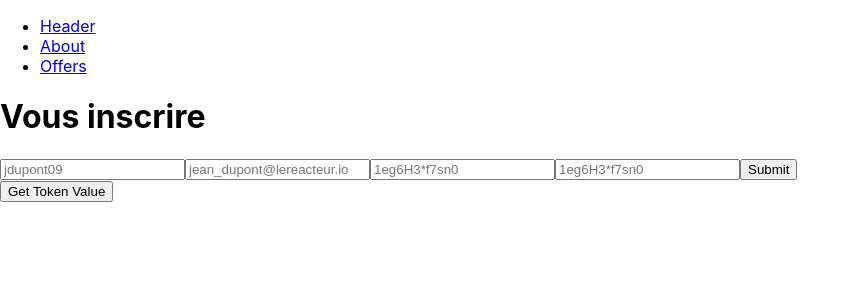
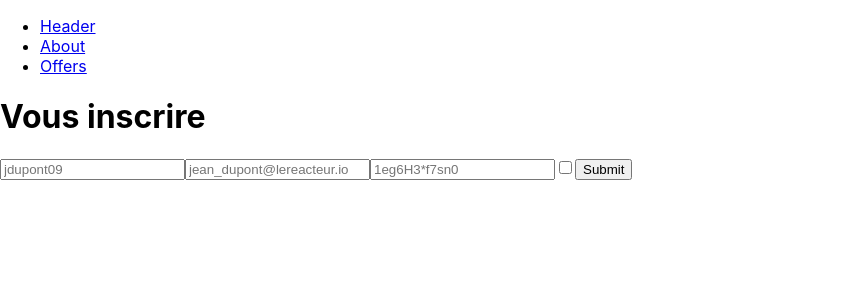
Before and after one commit to Chendadev/Vinted-frontend, a React (Create React App) app: page /signup in a window 1280 px wide. Shown: the top 300 px of the page, without its empty margins (0-860 px from the left). Built offline with nearby package versions, Linux system fonts and the light colour scheme; the HTML template or start-up script is replaced by a standard one.

Commit message:
authenticate with form signup and token returned

```diff
--- a/src/components/containers/Signup.js
+++ b/src/components/containers/Signup.js
@@ -1,15 +1,16 @@
 import React from 'react'
 import { useState } from "react";
 import Cookies from "js-cookie";
+import axios from "axios";
 
 export default function Signup() {
     const [user, setUser] = useState("");
     const [email, setEmail] = useState("");
     const [password, setPassword] = useState("");
-    const [confirmPassword, setConfirmPassword] = useState("");
+    const [newsletter, setNewsletter] = useState(false);
+    // const [confirmPassword, setConfirmPassword] = useState("");
 
-    const token = "fSFBIbI3XtZyF79i";
-    Cookies.set("token", token);
+    // Cookies.set("token", token);
 
     const handleUserChange = event => {
         const value = event.target.value;
@@ -26,20 +27,31 @@ export default function Signup() {
         setPassword(value);
     };
 
-    const handleConfirmPasswordChange = event => {
-        const value = event.target.value;
-        setConfirmPassword(value);
-    };
+    // const handleConfirmPasswordChange = event => {
+    //     const value = event.target.value;
+    //     setConfirmPassword(value);
+    // };
 
-    const handleSubmit = event => {
+    const handleSubmit = async event => {
         event.preventDefault(); // Pour empêcher le navigateur de changer de page lors de la soumission du formulaire
-        if (password === confirmPassword) {
+        // if (password === confirmPassword) {
+        // } else {
+        //     alert("mot de passe différents")
+        // }
 
-        } else {
-            alert("mot de passe différents")
+        try {
+            const response = await axios.post("https://lereacteur-vinted-api.herokuapp.com/user/signup",
+                {
+                    username: user,
+                    email: email,
+                    password: password,
+                    newsletter: newsletter,
+                })
+            console.log("mon putaing de token", response.data)
+        } catch (error) {
+            console.log(error.response)
         }
-    };
-
+    }
     return (
         <div className="form-signup">
             <h1>Vous inscrire</h1>
@@ -63,23 +75,21 @@ export default function Signup() {
                     value={password}
                     onChange={handlePasswordChange} />
                 <input
-                    placeholder="1eg6H3*f7sn0"
-                    type="password"
-                    name="confirmPassword"
-                    value={confirmPassword}
-                    onChange={handleConfirmPasswordChange} />
+                    type="checkbox"
+                    name="newsletter"
+                    onClick={() => {
+                        setNewsletter = (!newsletter)
+                    }} />
 
-                <input type="submit" value="Submit" onClick={() => {
-                    Cookies.set("token", token);
-                }} />
+                <input type="submit" value="Submit" />
             </form>
-            <button
+            {/* <button
                 onClick={() => {
                     console.log(Cookies.get("token", token));
                 }}
             >
                 Get Token Value
-            </button>
+            </button> */}
         </div>
     )
 
```
